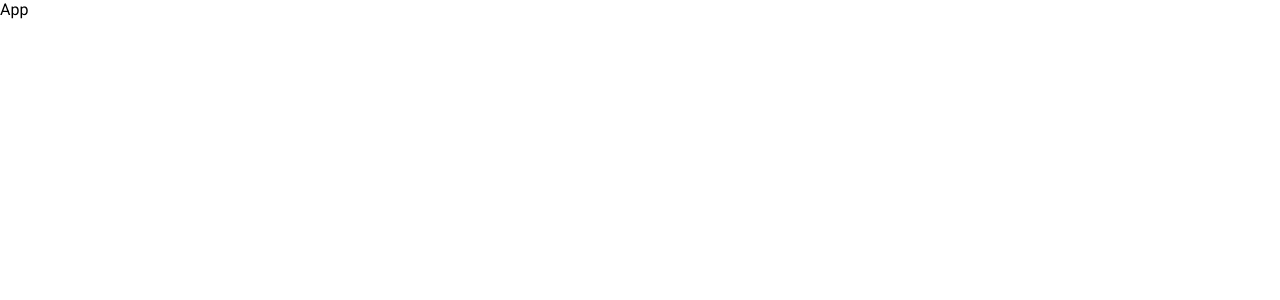
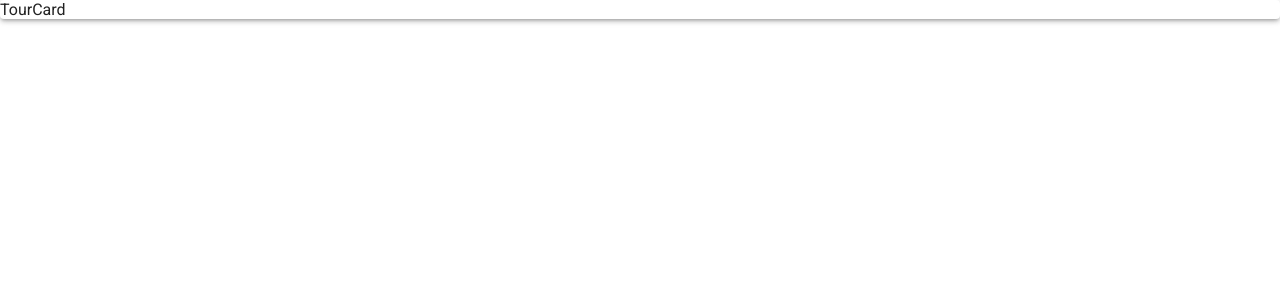
Before and after one commit to webceyhan/react-tourism-app, a React (Vite) app: page / in a window 1280 px wide. Shown: the top 300 px of the page. Built offline with nearby package versions, Linux system fonts and the light colour scheme.

Commit message:
tour-card comp added

```diff
--- a/src/App.jsx
+++ b/src/App.jsx
@@ -1,3 +1,9 @@
+import { TourCard } from './components/TourCard';
+
 export const App = () => {
-    return <div className="App">App</div>;
+    return (
+        <div className="App">
+            <TourCard />
+        </div>
+    );
 };
--- /dev/null
+++ b/src/components/TourCard.jsx
@@ -0,0 +1,5 @@
+import { Paper } from '@mui/material';
+
+export const TourCard = () => {
+    return <Paper elevation={3}>TourCard</Paper>;
+};
```
